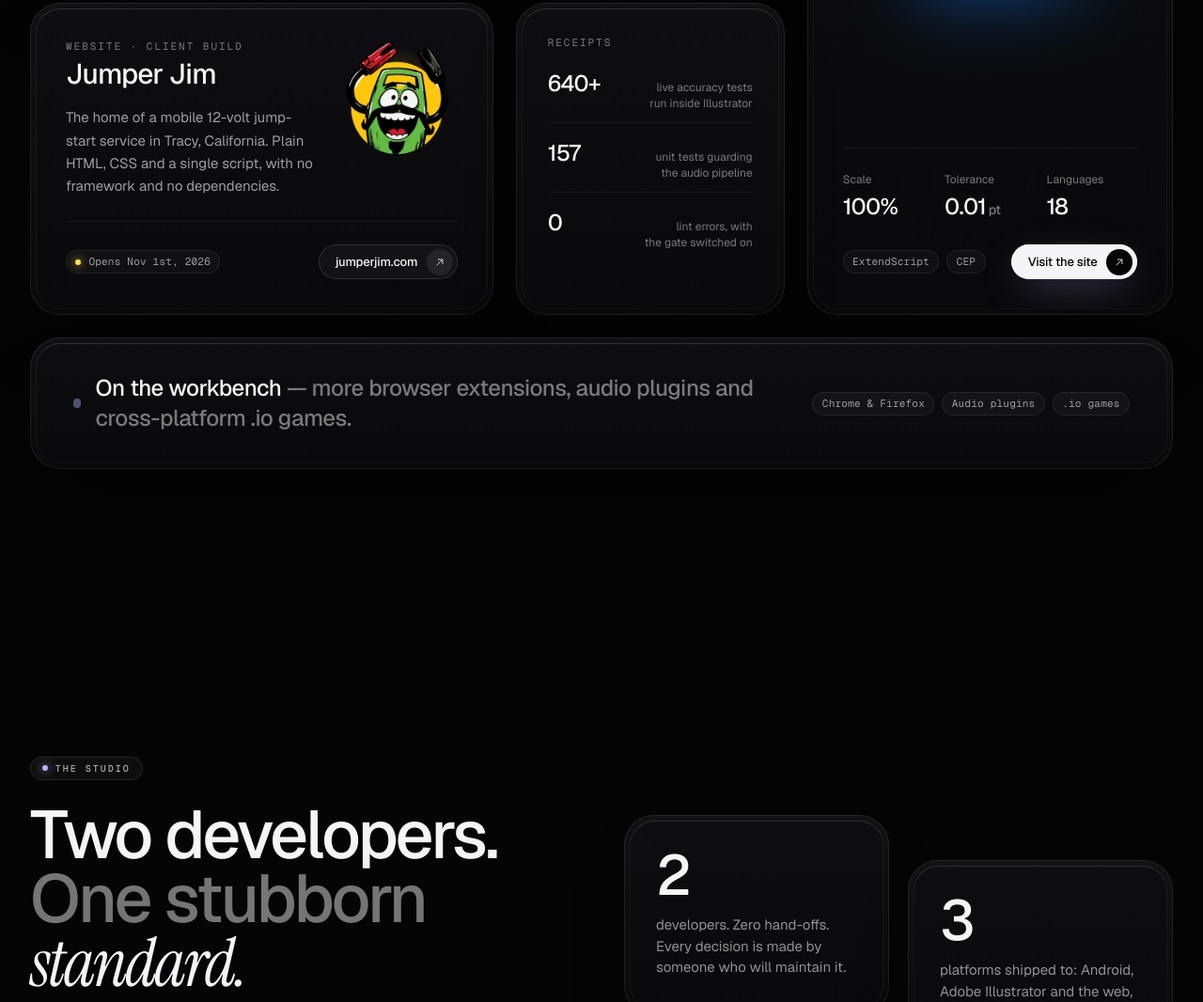
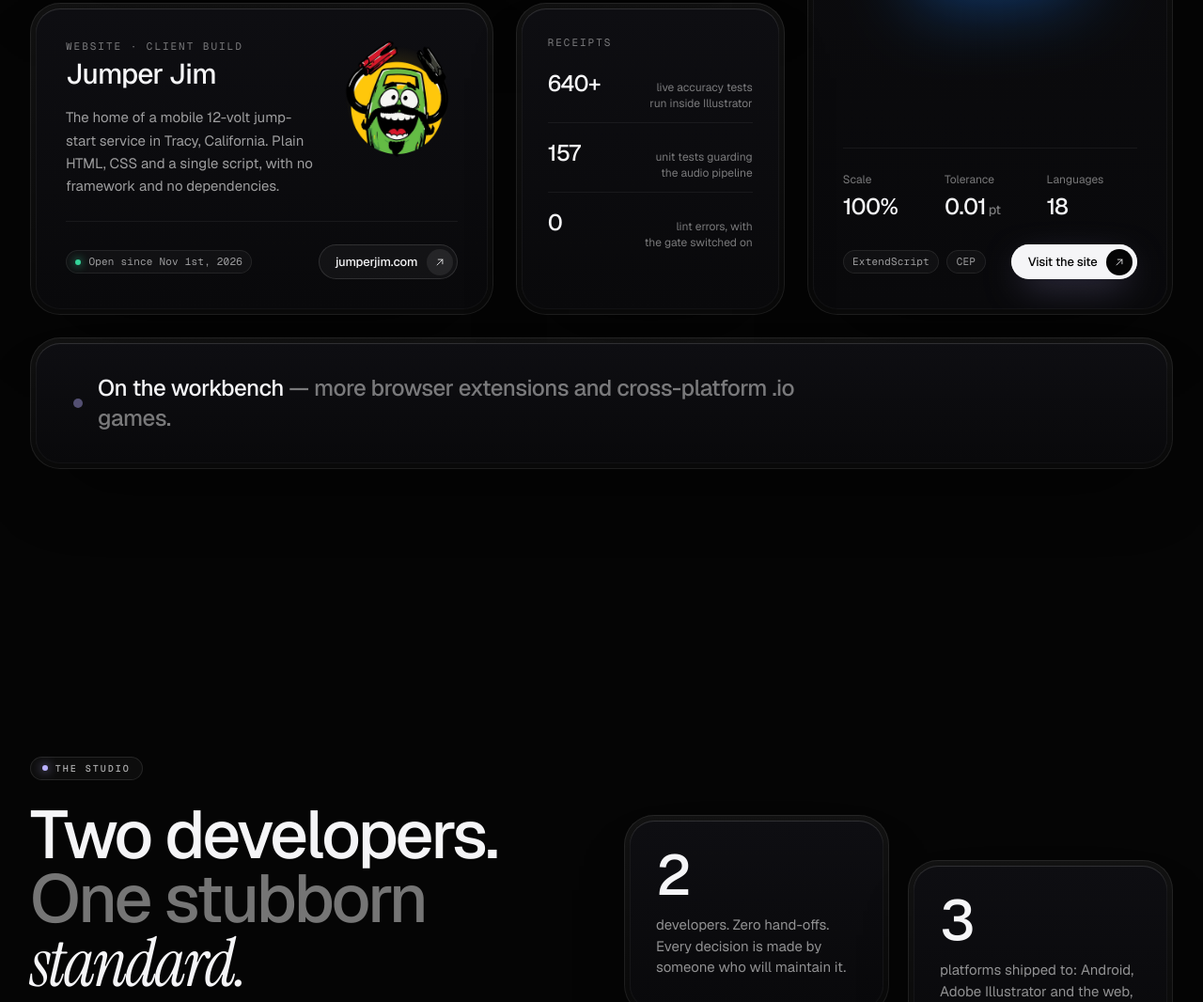
Before and after one commit to e8013585/unpossible-apps-website, a plain HTML site: page index.html in a window 1280 px wide. Shown: the part 1897-2963 px from the top of the page at 94% size. Drawn offline with nearby package versions, Linux system fonts and the light colour scheme; a web font is replaced by a local one.

Commit message:
Trim workbench card and mark Jumper Jim as open
Drop the audio plugins mention and the pill badges from the workbench
card, and change the Jumper Jim badge to 'Open since Nov 1st, 2026'.

Co-Authored-By: Claude Opus 5.5 <noreply@anthropic.com>

```diff
--- a/index.html
+++ b/index.html
@@ -511,7 +511,7 @@
                 </div>
               </div>
               <div class="relative mt-6 flex flex-wrap items-center justify-between gap-4 border-t border-white/[0.06] pt-6">
-                <span class="chip gap-2"><span class="h-1.5 w-1.5 rounded-full bg-yellow-300 shadow-[0_0_10px_#fde047]"></span>Opens Nov 1st, 2026</span>
+                <span class="chip gap-2"><span class="h-1.5 w-1.5 rounded-full bg-emerald-400 shadow-[0_0_10px_#34d399]"></span>Open since Nov 1st, 2026</span>
                 <a class="btn btn-ghost btn-sm" href="https://www.jumperjim.com" target="_blank" rel="noopener">jumperjim.com<span class="btn-icon"><svg class="h-3.5 w-3.5"><use href="#i-arrow"/></svg></span></a>
               </div>
             </div>
@@ -547,10 +547,7 @@
             <div class="bezel-core flex flex-col gap-6 p-6 md:flex-row md:items-center md:justify-between md:px-10 md:py-8">
               <div class="flex items-center gap-4">
                 <span class="relative flex h-2.5 w-2.5"><span class="rec-dot absolute inset-0 rounded-full bg-violet-soft"></span></span>
-                <p class="font-display text-xl font-medium tracking-[-0.02em] md:text-2xl md:max-w-3xl">On the workbench <span class="text-white/45">— more browser extensions, audio plugins and cross-platform .io games.</span></p>
-              </div>
-              <div class="flex flex-wrap gap-2 md:flex-none md:justify-end">
-                <span class="chip">Chrome &amp; Firefox</span><span class="chip">Audio plugins</span><span class="chip">.io games</span>
+                <p class="font-display text-xl font-medium tracking-[-0.02em] md:text-2xl md:max-w-3xl">On the workbench <span class="text-white/45">— more browser extensions and cross-platform .io games.</span></p>
               </div>
             </div>
           </article>
```
